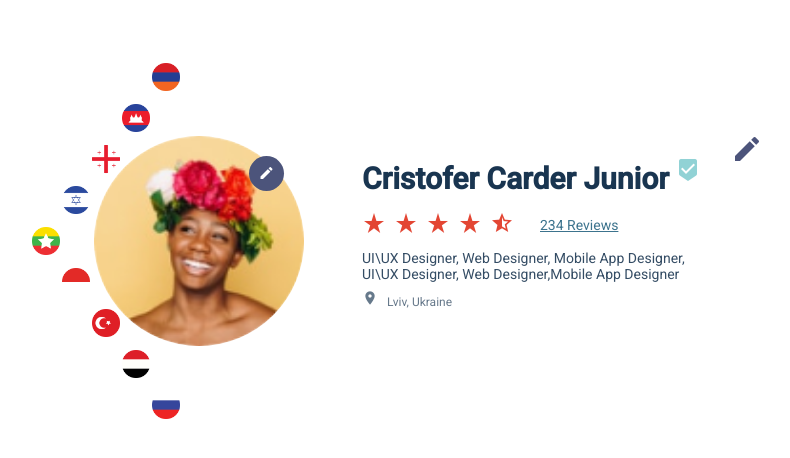
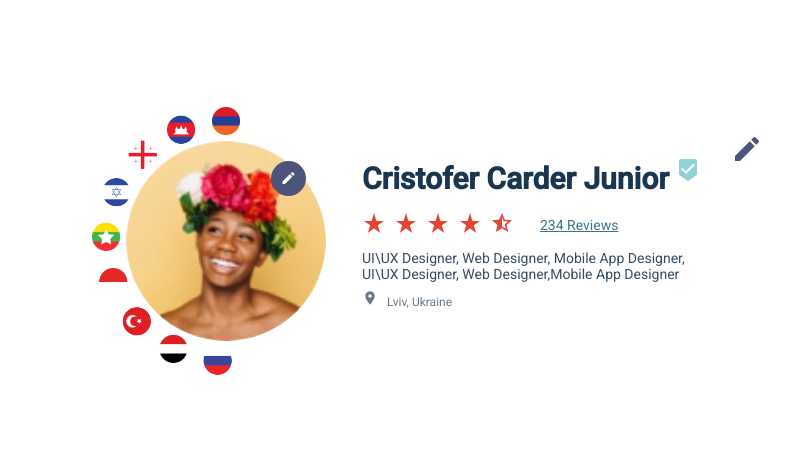
Before and after one commit to VitalySavchuk2312/flags-test-task, an Angular app: page / in a window 1280 px wide. Shown: the top 458 px of the page, without its empty margins (230-1020 px from the left). Built offline with nearby package versions, Linux system fonts and the light colour scheme.

Commit message:
implemented final version

```diff
--- a/src/app/app.component.html
+++ b/src/app/app.component.html
@@ -1,16 +1,14 @@
 <div class="wrap">
   <div class="left">
-    <ul class="flags-list">
-      <li
+    <div class="girl-image-wrap">
+      <div
         class="flag-item"
         *ngFor="let flag of flagsArr; let i = index"
         (click)="removeFlag(flag, i)"
-        [style.transform]="'translateX('+flag.offsetX+'px)'"
+        [style.transform]="'rotate(' + flag.offset + 'deg) translate(120px) rotate(' + (-flag.offset) + 'deg)'"
       >
         <img [src]="flag.src" alt="">
-      </li>
-    </ul>
-    <div class="girl-image-wrap">
+      </div>
       <div class="edit-icon-wrap">
         <span class="material-icons edit-icon-left">edit</span>
       </div>
--- a/src/app/app.component.scss
+++ b/src/app/app.component.scss
@@ -40,7 +40,7 @@
 }
 
 .girl-image {
-  width: 210px;
+  width: 200px;
   border-radius: 100%;
   z-index: 0;
 }
@@ -56,6 +56,11 @@
 }
 
 .flag-item {
+  position: absolute;
+  left: 50%;
+  top: 50%;
+  margin-left: -18px;
+  margin-top: -20px;
   cursor: pointer;
   & > img {
     width: 36px;
--- a/src/app/app.component.ts
+++ b/src/app/app.component.ts
@@ -11,79 +11,62 @@ export class AppComponent {
   heading = 'Cristofer Carder Junior';
   faStar = faStar;
   faStarHalf = faStarHalf;
+  startTopPosition = 270;
   flagsArr = [
     {
       src: './assets/flags/flag1.png',
-      offsetX: 0
+      offset: 0
     },
     {
       src: './assets/flags/flag2.png',
-      offsetX: -30
+      offset: 0
     },
     {
       src: './assets/flags/flag3.png',
-      offsetX: -60
+      offset: 0
     },
     {
       src: './assets/flags/flag4.png',
-      offsetX: -90
+      offset: 0
     },
     {
       src: './assets/flags/flag5.png',
-      offsetX: -120
+      offset: 0
     },
     {
       src: './assets/flags/flag6.png',
-      offsetX: -90
+      offset: 0
     },
     {
       src: './assets/flags/flag7.png',
-      offsetX: -60
+      offset: 0
     },
     {
       src: './assets/flags/flag8.png',
-      offsetX: -30
+      offset: 0
     },
     {
       src: './assets/flags/flag9.png',
-      offsetX: 0
+      offset: 0
     },
   ]
 
-  removeFlag(removedFlag, index) {
-    this.flagsArr = this.flagsArr.filter(item => item !== removedFlag);
-    const flagsLength = this.flagsArr.length;
-    let temp;
-    for (let i = index; i < flagsLength; i++) {
-      let currentFlagOffset = this.flagsArr[i].offsetX;
-      if (i === index) { // first iteration
-        temp = currentFlagOffset;
-        this.flagsArr[i].offsetX = removedFlag.offsetX;
-        continue;
-      }
-      let temp2 = currentFlagOffset;
-      this.flagsArr[i].offsetX = temp;
-      temp = temp2;
-    }
-    if (flagsLength % 2 === 0) {
-      const startIndex = flagsLength / 2;
-      let relativeFlag = startIndex - 1;
-      this.alignFlags(startIndex, relativeFlag);
-      for (let i = 0; i < flagsLength; i++) {
-        this.flagsArr[i].offsetX -= 30;
-      }
-    } else {
-      const startIndex = Math.round(flagsLength / 2);
-      let relativeFlag = startIndex - 2;
-      this.alignFlags(startIndex, relativeFlag);
+  ngOnInit() {
+    if (this.flagsArr.length === 9) { // do it only during first initialistion
+      this.alignItems();
     }
   }
 
-  alignFlags(startIndex: number, relativeFlag: number) {
-    const flagsLength = this.flagsArr.length;
-    for (let i = startIndex; i < flagsLength; i++) {
-      this.flagsArr[i].offsetX = this.flagsArr[relativeFlag].offsetX;
-      relativeFlag--;
+  removeFlag(removedFlag) {
+    this.flagsArr = this.flagsArr.filter(item => item !== removedFlag);
+    this.startTopPosition -= 10;
+    this.alignItems();
+  }
+
+  alignItems() {
+    this.flagsArr[0].offset = this.startTopPosition;
+    for (let i = 1; i < this.flagsArr.length; i++) {
+      this.flagsArr[i].offset = this.flagsArr[i - 1].offset - 22;
     }
   }
 
```
